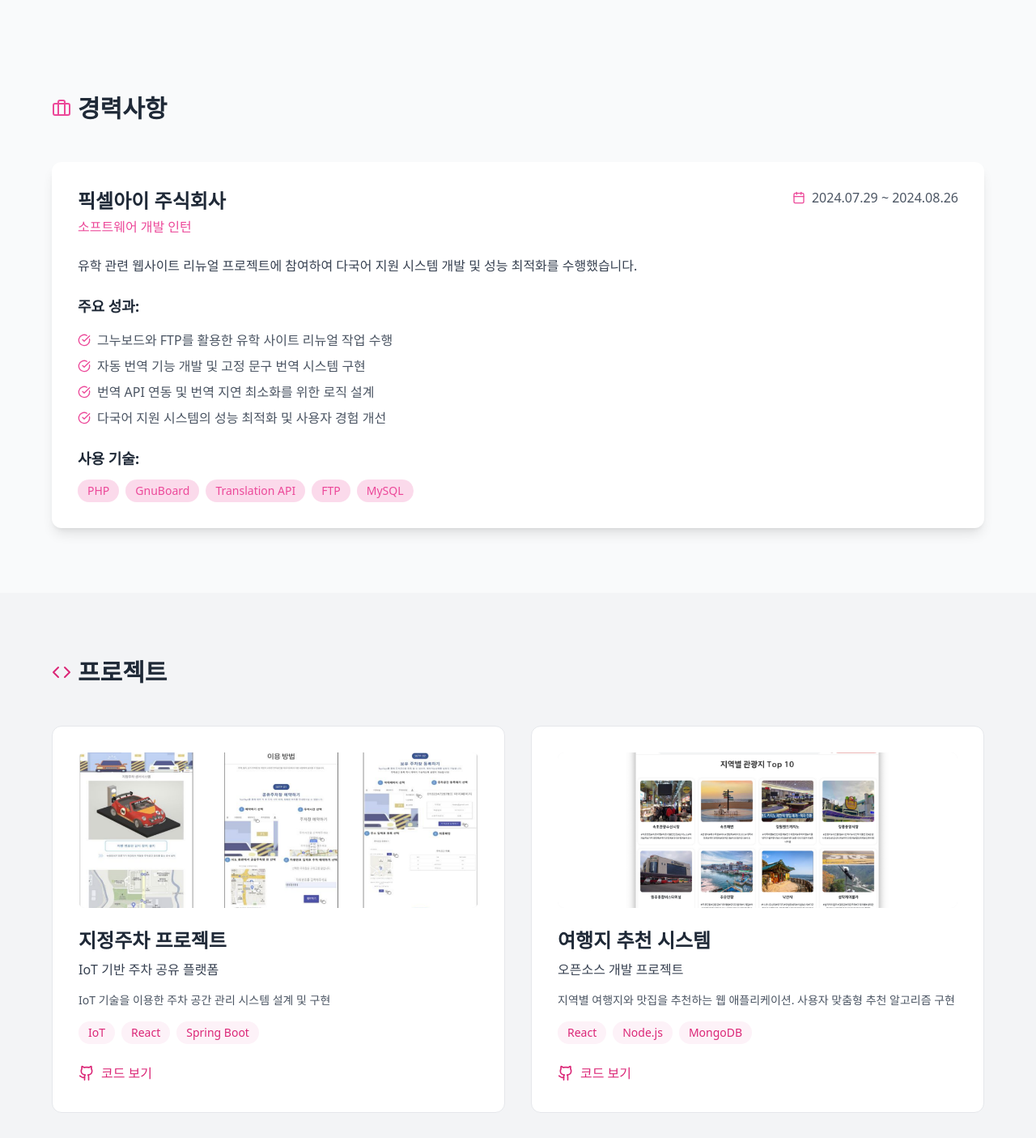
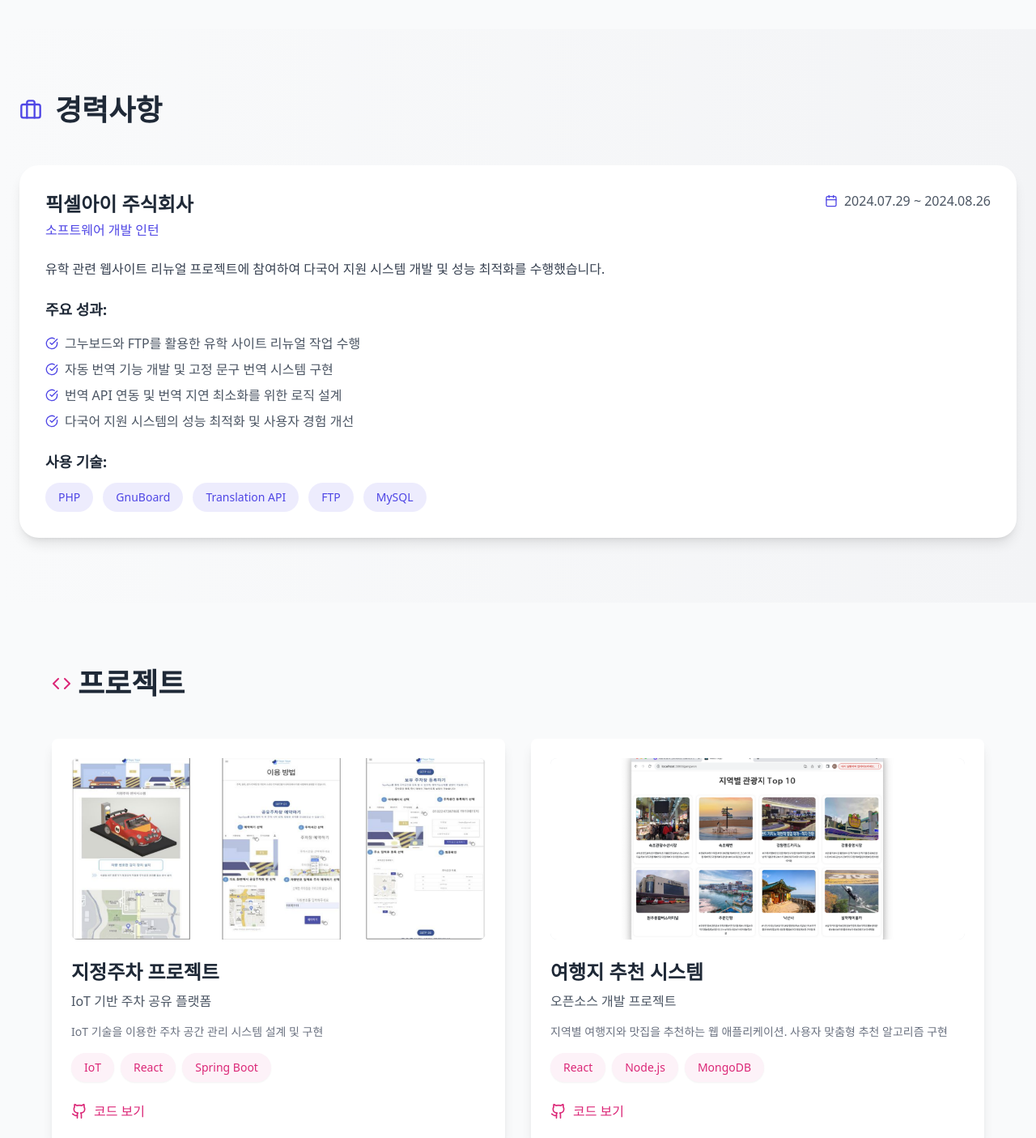
Before and after one commit to kookyungseon/portfolio-site, a React (Create React App) app: page / in a window 1280 px wide. Shown: the part 1440-2845 px from the top of the page at 81% size. Built offline with nearby package versions, Linux system fonts and the light colour scheme.

Commit message:
변경사항에 대한 설명

```diff
--- a/src/components/Education.js
+++ b/src/components/Education.js
@@ -45,28 +45,26 @@ const Education = () => {
   ];
 
   return (
-    <section id="education" className="py-20 px-4 bg-gray-50">
+    <section id="education" className="py-20 px-6 bg-gradient-to-r from-gray-50 to-gray-100">
       <div className="max-w-6xl mx-auto">
-        <h2 className="text-3xl font-bold mb-12 flex items-center gap-2 text-gray-800">
-          <BookOpen className="text-pink-500" />
+        <h2 className="text-4xl font-extrabold text-gray-800 mb-12 flex items-center gap-4">
+          <BookOpen className="text-indigo-600" size={28} />
           학력사항
         </h2>
-        <div className="grid md:grid-cols-2 gap-8">
+        <div className="grid md:grid-cols-2 gap-12">
           {educationData.map((edu, index) => (
-            <div key={index} className="bg-white p-8 rounded-xl border border-gray-200 hover:shadow-lg transition-all duration-300">
+            <div key={index} className="bg-white p-8 rounded-3xl border border-gray-200 shadow-lg transition-all duration-300 hover:shadow-2xl hover:scale-105 transform">
               <h3 className="text-2xl font-semibold mb-6 text-gray-800">{edu.school}</h3>
               <div className="space-y-8">
                 {edu.departments.map((dept, deptIndex) => (
-                  <div key={deptIndex} className="border-l-4 border-pink-500 pl-4">
-                    <h4 className="text-xl font-semibold text-pink-600">  {/* 색상 변경: 텍스트 색상 수정 */}
-                      {dept.name}
-                    </h4>
+                  <div key={deptIndex} className="border-l-4 border-indigo-600 pl-4">
+                    <h4 className="text-xl font-semibold text-indigo-600 mb-2">{dept.name}</h4>
                     <p className="text-gray-600 mt-1">{dept.period}</p>
                     <ul className="mt-4 space-y-2">
                       {dept.details.map((detail, detailIndex) => (
                         <li
                           key={detailIndex}
-                          className="text-gray-700 flex items-center gap-2 before:content-['•'] before:text-pink-500"
+                          className="text-gray-700 flex items-center gap-2 before:content-['•'] before:text-indigo-600"
                         >
                           {detail}
                         </li>
--- a/src/components/Experience.js
+++ b/src/components/Experience.js
@@ -19,22 +19,22 @@ const Experience = () => {
   ];
 
   return (
-    <section id="experience" className="py-20 px-4 bg-gray-50">
-      <div className="max-w-6xl mx-auto">
-        <h2 className="text-3xl font-bold mb-12 flex items-center gap-2">
-          <Briefcase className="text-pink-500" />
+    <section id="experience" className="py-20 px-6 bg-gradient-to-r from-gray-50 to-gray-100">
+      <div className="max-w-7xl mx-auto">
+        <h2 className="text-4xl font-extrabold text-gray-800 mb-12 flex items-center gap-4">
+          <Briefcase className="text-indigo-600" size={28} />
           경력사항
         </h2>
         <div className="space-y-8">
           {experiences.map((exp, index) => (
-            <div key={index} className="bg-white p-8 rounded-xl shadow-lg transition-all duration-300 hover:shadow-xl">
+            <div key={index} className="bg-white p-8 rounded-3xl shadow-lg transition-all duration-300 hover:shadow-xl hover:scale-105 hover:translate-y-1 transform">
               <div className="md:flex justify-between items-start mb-6">
                 <div>
                   <h3 className="text-2xl font-semibold text-gray-800">{exp.company}</h3>
-                  <p className="text-pink-500 mt-1">{exp.position}</p>
+                  <p className="text-indigo-600 mt-1">{exp.position}</p>
                 </div>
                 <div className="flex items-center gap-2 mt-4 md:mt-0">
-                  <Calendar className="text-pink-500" size={16} />
+                  <Calendar className="text-indigo-600" size={16} />
                   <span className="text-gray-600">{exp.period}</span>
                 </div>
               </div>
@@ -46,7 +46,7 @@ const Experience = () => {
                 <ul className="space-y-2 text-gray-600">
                   {exp.achievements.map((achievement, i) => (
                     <li key={i} className="flex items-start gap-2">
-                      <CheckCircle className="text-pink-500 flex-shrink-0 mt-1" size={16} />
+                      <CheckCircle className="text-indigo-600 flex-shrink-0 mt-1" size={16} />
                       <span>{achievement}</span>
                     </li>
                   ))}
@@ -55,9 +55,9 @@ const Experience = () => {
 
               <div className="mt-6">
                 <h4 className="font-semibold text-lg text-gray-800 mb-3">사용 기술:</h4>
-                <div className="flex flex-wrap gap-2">
+                <div className="flex flex-wrap gap-3">
                   {exp.technologies.map((tech, i) => (
-                    <span key={i} className="bg-pink-500 bg-opacity-20 text-pink-500 text-sm px-3 py-1 rounded-full">
+                    <span key={i} className="bg-indigo-600 bg-opacity-10 text-indigo-600 text-sm px-4 py-2 rounded-full transition-colors duration-300 hover:bg-indigo-600 hover:text-white">
                       {tech}
                     </span>
                   ))}
--- a/src/components/Projects.js
+++ b/src/components/Projects.js
@@ -18,7 +18,7 @@ const ProjectCard = ({ project }) => {
           setIsVisible(true);
         }
       },
-      { threshold: 0.2 } // 20%가 화면에 보일 때 트리거
+      { threshold: 0.3 } // 30%가 화면에 보일 때 트리거
     );
 
     if (cardRef.current) {
@@ -35,25 +35,25 @@ const ProjectCard = ({ project }) => {
   return (
     <div
       ref={cardRef}
-      className={`bg-white p-8 rounded-xl group hover:shadow-lg transition-all duration-1000 border border-gray-200 transform ${
+      className={`bg-white p-6 rounded-lg shadow-lg group hover:shadow-xl transition-all duration-500 transform ${
         isVisible ? 'opacity-100 translate-y-0' : 'opacity-0 translate-y-10'
       }`}
     >
-      <div className="h-48 bg-gray-100 rounded-lg mb-6 overflow-hidden">
+      <div className="h-56 bg-gray-200 rounded-lg mb-6 overflow-hidden">
         <img
           src={project.image}
           alt={`${project.title} 이미지`}
-          className="w-full h-full object-cover"
+          className="w-full h-full object-cover transition-transform duration-500 group-hover:scale-110"
         />
       </div>
-      <h3 className="text-2xl font-semibold mb-2 group-hover:text-pink-600 transition-colors">
+      <h3 className="text-2xl font-semibold mb-2 text-gray-800 group-hover:text-pink-600 transition-colors">
         {project.title}
       </h3>
-      <p className="text-gray-700 mb-4">{project.category}</p>
-      <p className="text-sm text-gray-600 mb-4">{project.description}</p>
+      <p className="text-gray-600 mb-4">{project.category}</p>
+      <p className="text-sm text-gray-500 mb-4">{project.description}</p>
       <div className="flex flex-wrap gap-2 mb-6">
         {project.technologies.map((tech, index) => (
-          <span key={index} className="bg-pink-50 text-pink-600 text-sm px-3 py-1 rounded-full">
+          <span key={index} className="bg-pink-50 text-pink-600 text-sm px-4 py-2 rounded-full shadow-sm">
             {tech}
           </span>
         ))}
@@ -124,9 +124,9 @@ const Projects = () => {
   ];
 
   return (
-    <section id="projects" className="py-20 px-4 bg-gray-100">
+    <section id="projects" className="py-20 px-6 bg-gray-50">
       <div className="max-w-6xl mx-auto">
-        <h2 className="text-3xl font-bold mb-12 flex items-center gap-2">
+        <h2 className="text-4xl font-bold mb-12 text-gray-800 flex items-center gap-2">
           <Code className="text-pink-600" />
           프로젝트
         </h2>
@@ -138,7 +138,7 @@ const Projects = () => {
         <div className="text-center mt-12">
           <a
             href="https://github.com/kookyungseon"
-            className="inline-flex items-center gap-2 bg-purple-600 text-white px-8 py-3 rounded-lg hover:bg-blue-700 transition-colors"
+            className="inline-flex items-center gap-2 bg-purple-600 text-white px-8 py-3 rounded-lg hover:bg-purple-700 transition-colors"
             target="_blank"
             rel="noopener noreferrer"
           >
```
